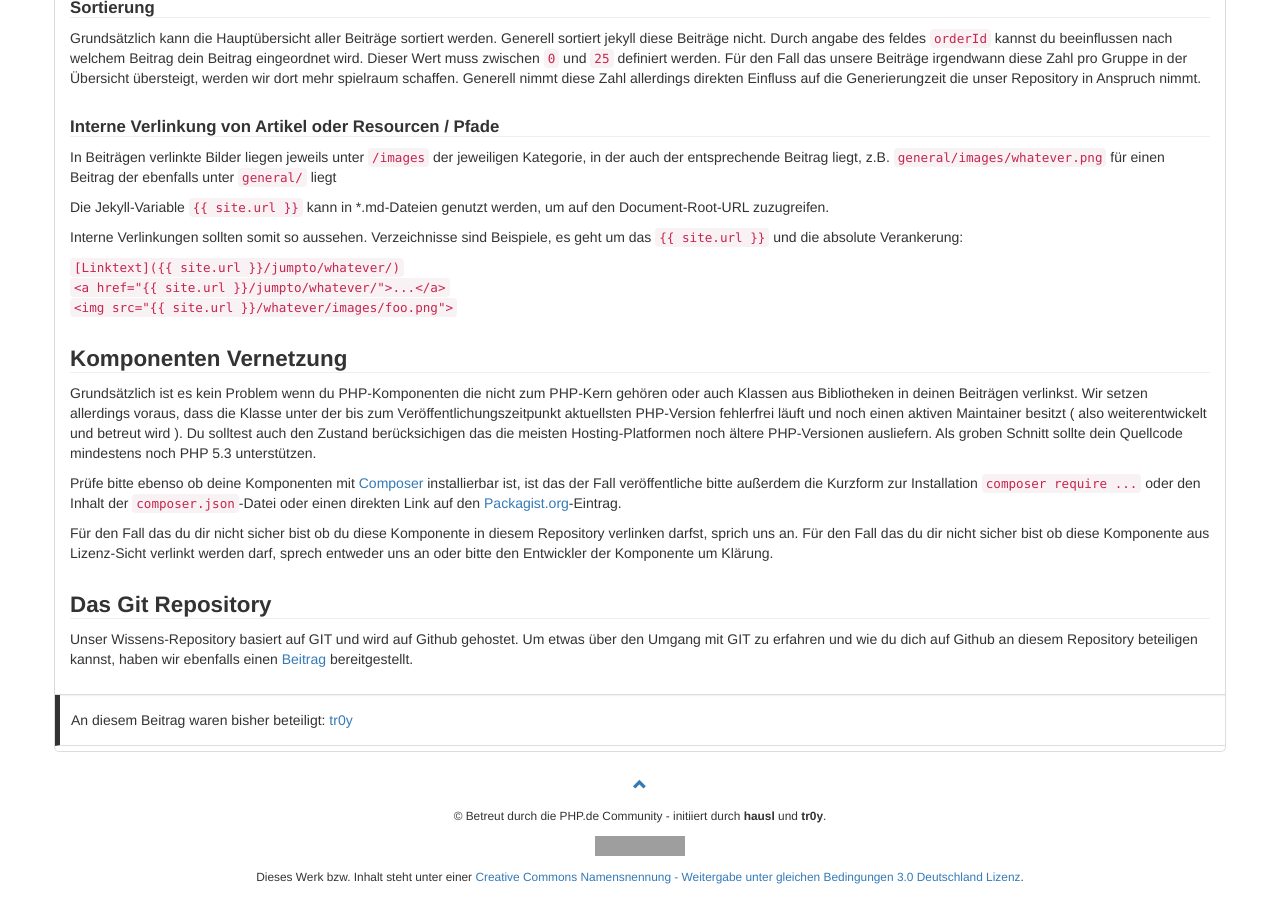
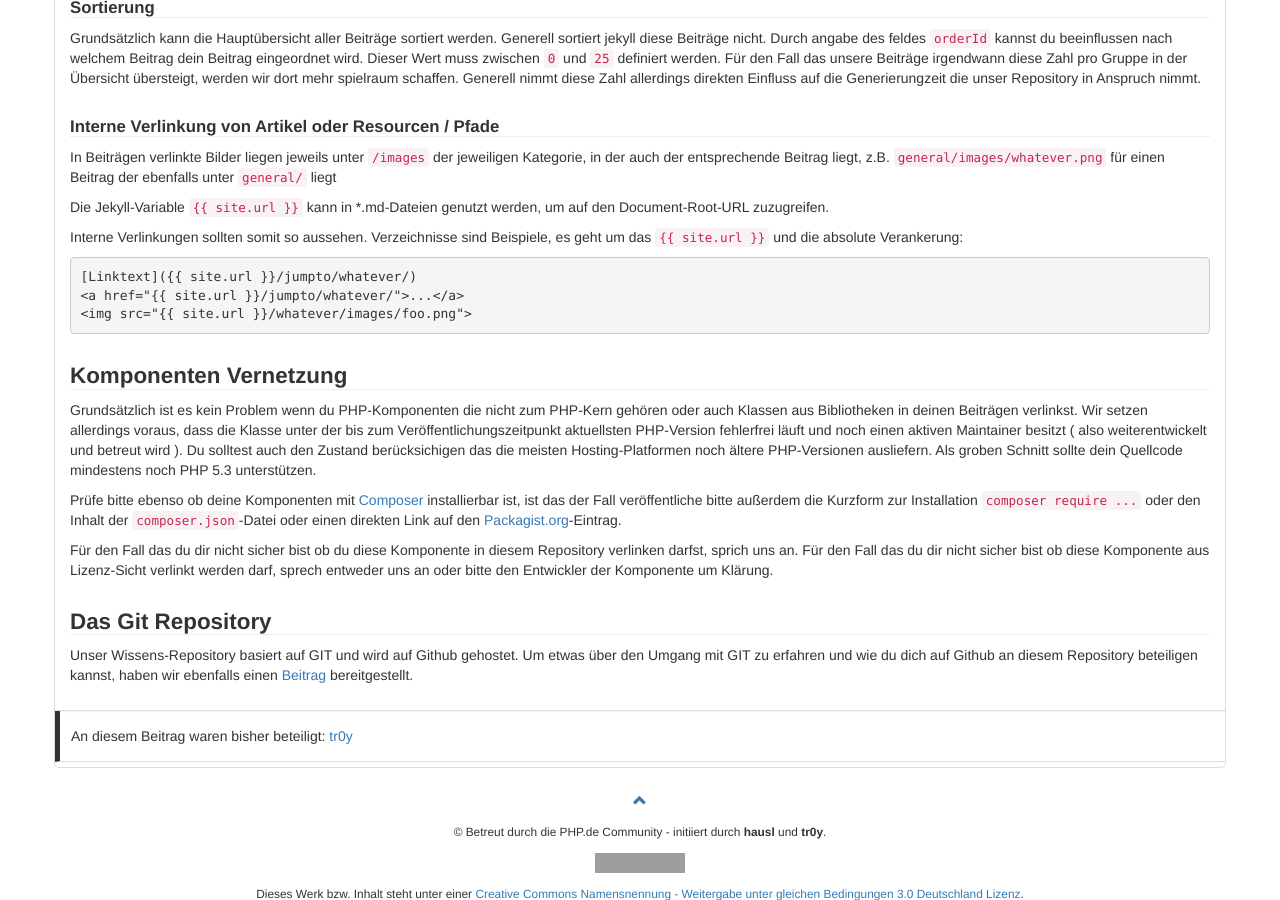
Before and after one commit to php-de/php-de.github.io, a Jekyll site: the page built from contribute.md, in a window 1280 px wide and 900 px high, scrolled down 3010 px. Built offline with Jekyll 4.4.1, drawn with Linux system fonts in a browser that asks for light colours; nearby versions of some CDN libraries; grey boxes are pictures that could not be loaded.

Commit message:
Update contribute.md
korr. code

```diff
--- a/contribute.md
+++ b/contribute.md
@@ -163,10 +163,11 @@ Die Jekyll-Variable `{{ "{{ site.url " }}}}` kann in *.md-Dateien genutzt werden
 
 Interne Verlinkungen sollten somit so aussehen. Verzeichnisse sind Beispiele, es geht um das `{{ "{{ site.url " }}}}` und die absolute Verankerung:
 
-
-`[Linktext]({{ "{{ site.url " }}}}/jumpto/whatever/)`
-`<a href="{{ "{{ site.url " }}}}/jumpto/whatever/">...</a>`
-`<img src="{{ "{{ site.url " }}}}/whatever/images/foo.png">`
+~~~
+[Linktext]({{ "{{ site.url " }}}}/jumpto/whatever/)
+<a href="{{ "{{ site.url " }}}}/jumpto/whatever/">...</a>
+<img src="{{ "{{ site.url " }}}}/whatever/images/foo.png">
+~~~
 
 
 ### Komponenten Vernetzung
```
